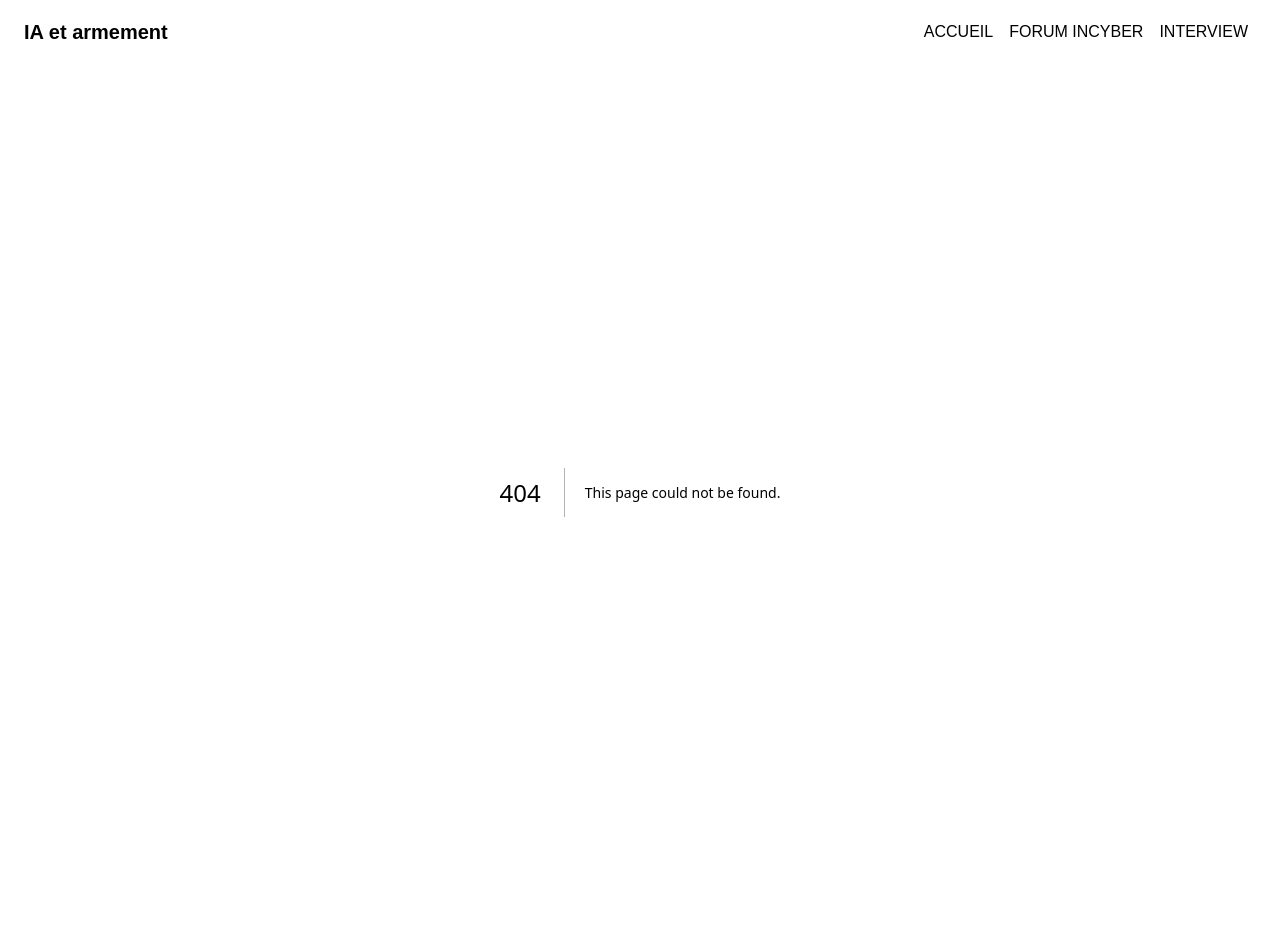
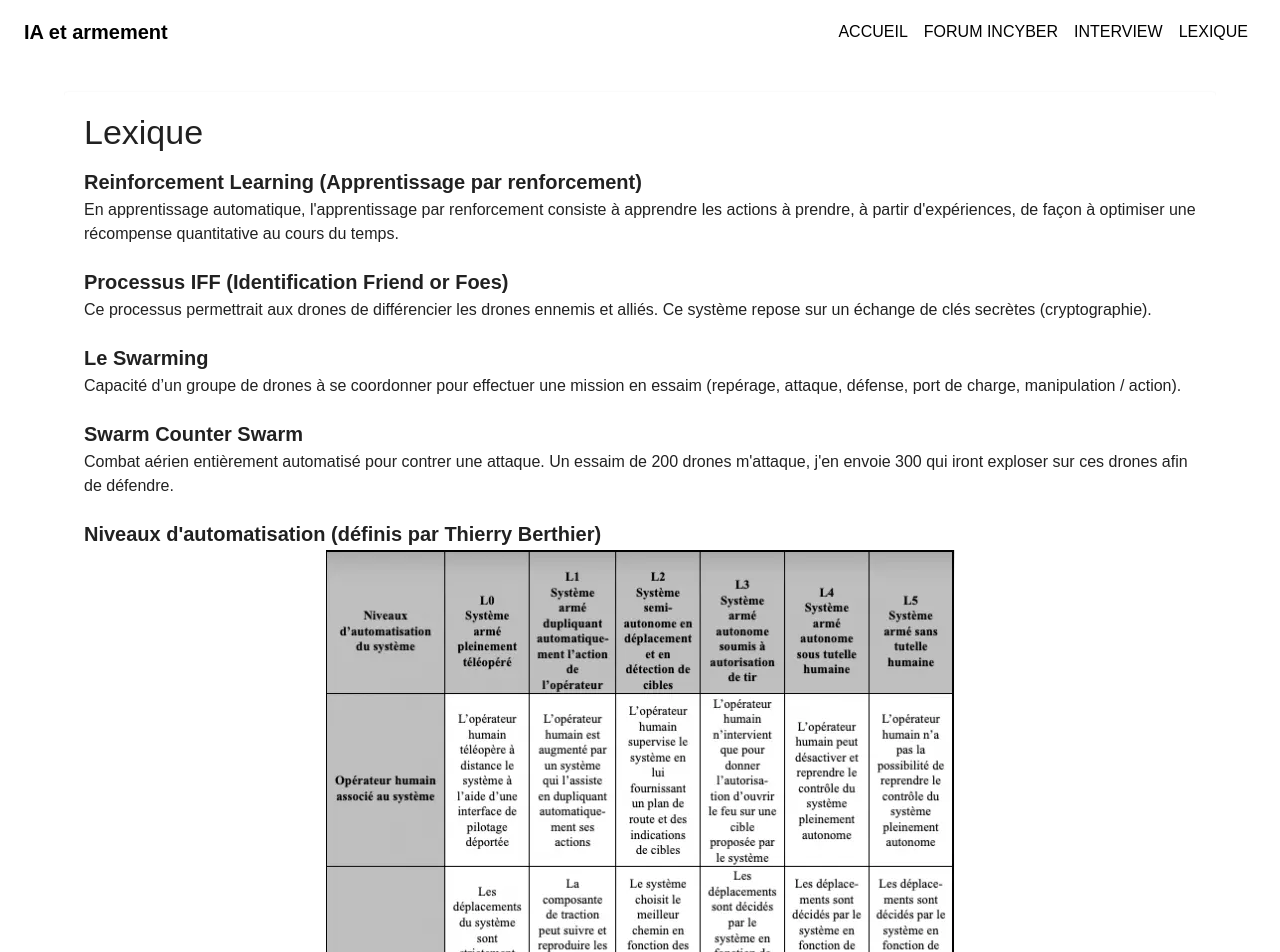
Before and after one commit to EngelibertTom/out-of-school, a Next.js app: page /lexique in a window 1280 px wide. Before the commit this address had no page. Shown: the top 952 px of the page. Before the commit the page ends 892 px from the top, so only its background shows below. Built offline with nearby package versions, Linux system fonts and the light colour scheme; a web font is replaced by a local one.

Commit message:
ajout lexique

```diff
--- a/src/app/interview/page.js
+++ b/src/app/interview/page.js
@@ -165,7 +165,7 @@ export default function Interview() {
                 <Fade in={thirdQuestionInView} timeout={1000}>
                 <div ref={thirdQuestionRef}>
                     <Typography variant="h6" component="h3" sx={{ mb: 2, fontWeight: 'bold' }}>
-                        L’armée française est-elle en mesure de nous protéger contre une attaque de drone MTO ou téléopéré ?
+                        L’armée française est-elle en mesure de nous protéger contre une attaque de drone MTO ?
                     </Typography>
                     <Typography paragraph>
                         Monsieur Berthier explique que ce qui est évoqué est la LAD, la lutte anti-drone, et que pour tous les pays, la LAD est un sujet compliqué.
--- /dev/null
+++ b/src/app/lexique/page.js
@@ -0,0 +1,84 @@
+import React from 'react';
+import { Box, Typography, Paper } from '@mui/material';
+
+export default function Lexique() {
+    return (
+        <Paper sx={{ backgroundColor: '#fff', padding: '20px' }}>
+            <Typography variant="h4" gutterBottom>
+                Lexique
+            </Typography>
+
+            <Box sx={{ marginBottom: '20px' }}>
+                <Typography variant="h6" sx={{ fontWeight: 'bold' }}>
+                    Reinforcement Learning (Apprentissage par renforcement)
+                </Typography>
+                <Typography variant="body1">
+                    En apprentissage automatique, l'apprentissage par renforcement consiste à apprendre les actions à prendre, à partir d'expériences, de façon à optimiser une récompense quantitative au cours du temps.
+                </Typography>
+            </Box>
+
+            <Box sx={{ marginBottom: '20px' }}>
+                <Typography variant="h6" sx={{ fontWeight: 'bold' }}>
+                    Processus IFF (Identification Friend or Foes)
+                </Typography>
+                <Typography variant="body1">
+                    Ce processus permettrait aux drones de différencier les drones ennemis et alliés. Ce système repose sur un échange de clés secrètes (cryptographie).
+                </Typography>
+            </Box>
+
+            <Box sx={{ marginBottom: '20px' }}>
+                <Typography variant="h6" sx={{ fontWeight: 'bold' }}>
+                    Le Swarming
+                </Typography>
+                <Typography variant="body1">
+                    Capacité d’un groupe de drones à se coordonner pour effectuer une mission en essaim (repérage, attaque, défense, port de charge, manipulation / action).
+                </Typography>
+            </Box>
+
+            <Box sx={{ marginBottom: '20px' }}>
+                <Typography variant="h6" sx={{ fontWeight: 'bold' }}>
+                    Swarm Counter Swarm
+                </Typography>
+                <Typography variant="body1">
+                    Combat aérien entièrement automatisé pour contrer une attaque. Un essaim de 200 drones m'attaque,
+                    j'en envoie 300 qui iront exploser sur ces drones afin de défendre.
+                </Typography>
+            </Box>
+
+            <Box sx={{ marginBottom: '20px' }}>
+                <Typography variant="h6" sx={{ fontWeight: 'bold' }}>
+                    Niveaux d'automatisation (définis par Thierry Berthier)
+                </Typography>
+                <Box sx={{ textAlign: 'center' }}>
+                    <img
+                        alt="description niveaux automatisations"
+                        src='assets/images/automatisation1.webp'
+                        style={{ maxWidth: '100%', height: 'auto', marginBottom: '10px' }}
+                    />
+                    <img
+                        alt="description niveaux automatisations"
+                        src='assets/images/automatisation2.webp'
+                        style={{ maxWidth: '100%', height: 'auto' }}
+                    />
+                </Box>
+            </Box>
+            <Box sx={{ marginBottom: '20px' }}>
+                <Typography variant="h6" sx={{ fontWeight: 'bold' }}>
+                    LAD
+                </Typography>
+                <Typography variant="body1">
+                    La lutte anti-drone, ou LAD, consiste à neutraliser tous les risques engendrés par les drones.
+                </Typography>
+            </Box>
+
+            <Box sx={{ marginBottom: '20px' }}>
+                <Typography variant="h6" sx={{ fontWeight: 'bold' }}>
+                    Robots MTO
+                </Typography>
+                <Typography variant="body1">
+                    Un drone MTO (munition téléopérée) est un type de drone conçu pour des missions militaires. Ce type de drone est équipé de systèmes de guidage et de contrôle à distance, permettant à un opérateur de le piloter vers une cible. Une fois arrivé à destination, le drone explose  pour neutraliser sa cible.
+                </Typography>
+            </Box>
+        </Paper>
+    );
+}
--- a/src/components/Navbar.js
+++ b/src/components/Navbar.js
@@ -91,6 +91,15 @@ const NavBar = () => {
                     }} color="inherit" href="/interview" onClick={handleMenuClick}>
                         Interview
                     </Button>
+                    <Button sx={{
+                        fontSize: {
+                            xs: '0.75rem',
+                            sm: '0.875rem',
+                            md: '1rem',
+                        },
+                    }} color="inherit" href="/lexique" onClick={handleMenuClick}>
+                        Lexique
+                    </Button>
                 </Toolbar>
             </AppBar>
         </>
```
Also changed, not shown: public/assets/images/automatisation1.webp (added), public/assets/images/automatisation2.webp (added).
